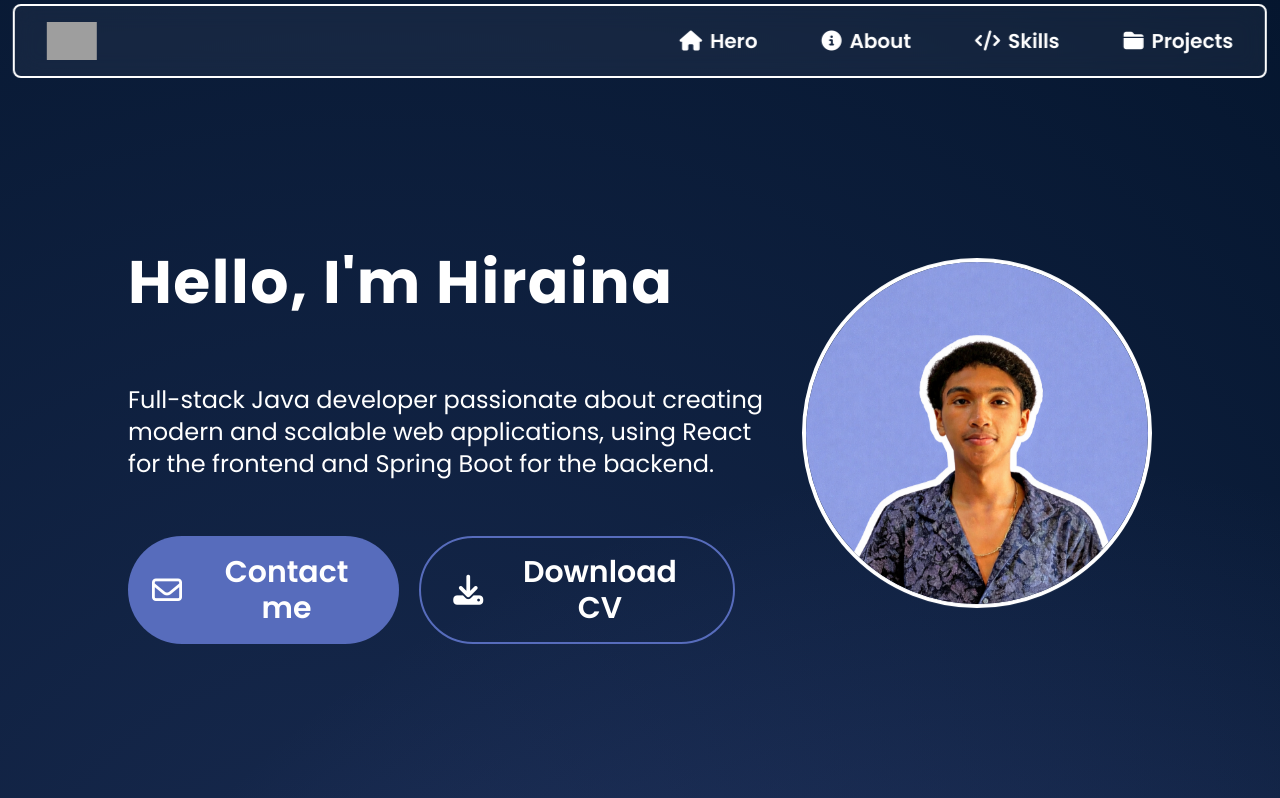
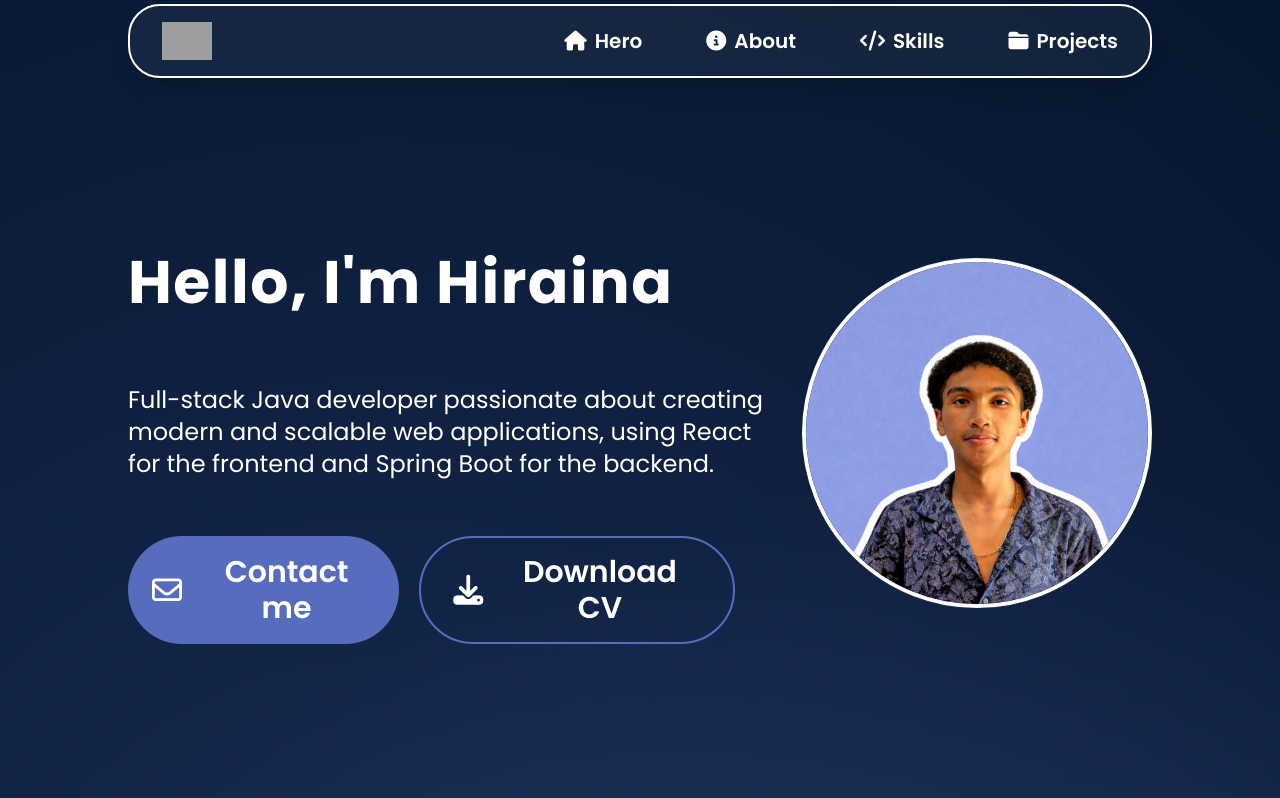
Before and after one commit to Hiraina-RND/portfolio, a React (Vite) app: page / in a window 1280 px wide. Shown: the top 798 px of the page. Built offline with nearby package versions, Linux system fonts and the light colour scheme; grey boxes are pictures that could not be loaded.

Commit message:
refactor: update navbar and replace about section image

```diff
--- a/src/components/about/About.jsx
+++ b/src/components/about/About.jsx
@@ -1,4 +1,4 @@
-import theMan from "../../assets/images/the_man.png"
+import theMan from "../../assets/images/about_img.png"
 import "./about.css"
 
 function About() {
--- a/src/components/navbar/Navbar.jsx
+++ b/src/components/navbar/Navbar.jsx
@@ -2,7 +2,7 @@ import "./navbar.css"
 
 function Navbar() {
     return (
-        <header className="header fixed top-1 left-1/2 w-[98%] border-2 border-white flex justify-center transform -translate-x-1/2 backdrop-blur-md rounded-lg z-10">
+        <header className="header fixed top-1 left-1/2 w-[80%] border-2 border-white flex justify-center transform -translate-x-1/2 backdrop-blur-md rounded-4xl shadow-xl z-10">
             <nav className="flex flex-row w-full justify-between items-center px-8 py-4">
                 <img src="/mada_flag.jpg" alt="mada_flag_img" className="h-full w-[50px]" />
                 <ul className="flex justify-center items-center gap-16 text-white text-xl font-semibold">
```
Also changed, not shown: src/assets/images/about_img.png (added), src/assets/images/the_man.png (deleted).
